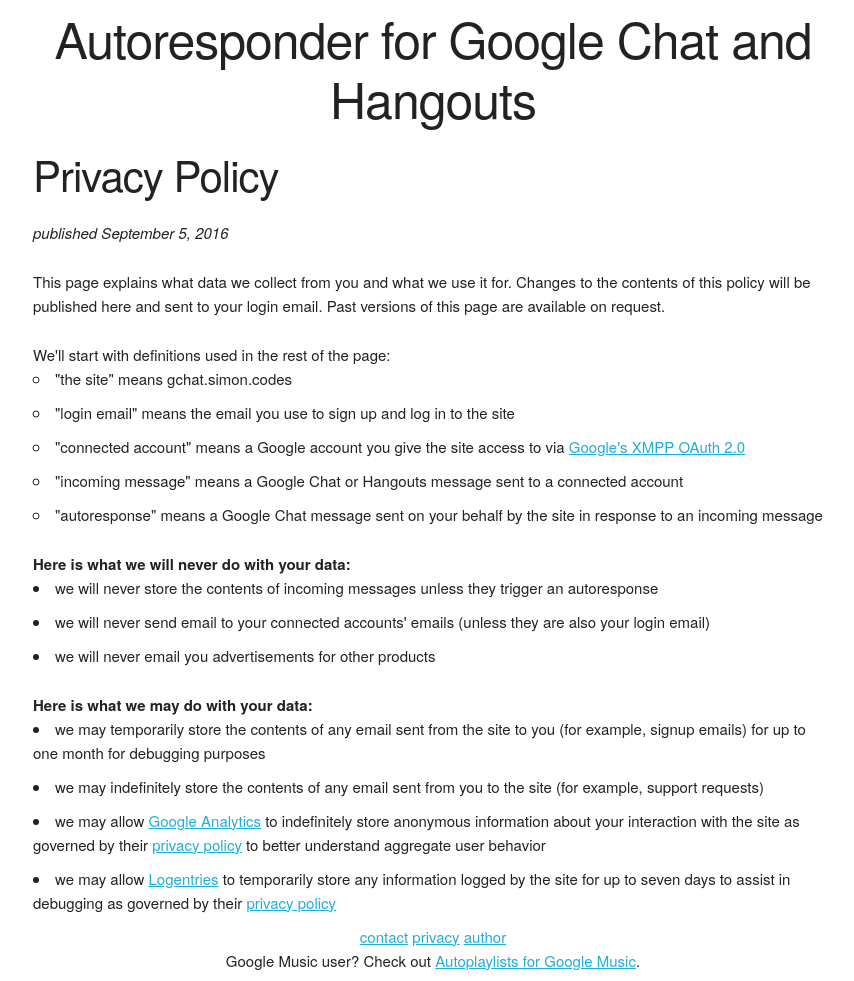
After one commit to simon-weber/gchatautorespond, a Django app: template gchatautorespond/apps/autorespond/templates/privacy.html in a window 1280 px wide. The commit adds this page. Shown: the whole page, without its empty margins (207-1061 px from the left). Run offline with Django 3.2, Linux system fonts and the light colour scheme; the template is opened without the code that fills it, so the values that code supplies are empty.

Commit message:
add privacy policy

```diff
--- a/gchatautorespond/apps/autorespond/templates/base.html
+++ b/gchatautorespond/apps/autorespond/templates/base.html
@@ -78,8 +78,9 @@
 
             <div id="footer">
                 {% block footer %}
-                Created by <a href="https://www.simonmweber.com">Simon Weber</a>.
-                Email <a href="mailto:simon@simonmweber.com">simon@simonmweber.com</a> with feedback or questions.
+                <a href="mailto:simon@simonmweber.com">contact</a>
+                <a href="/privacy">privacy</a>
+                <a href="https://simonmweber.com">author</a>
                 <br/>
                 Google Music user? Check out <a href="https://autoplaylists.simon.codes/">Autoplaylists for Google Music</a>.
                 {% endblock footer %}
--- /dev/null
+++ b/gchatautorespond/apps/autorespond/templates/privacy.html
@@ -0,0 +1,41 @@
+{% extends "base.html" %}
+{% block header %}
+<h1>Autoresponder for Google Chat and Hangouts</h1>
+{% endblock header %}
+
+{% block content %}
+<h2>Privacy Policy</h2>
+
+<p>
+<i>published September 5, 2016</i>
+</p>
+
+<p>
+This page explains what data we collect from you and what we use it for.
+Changes to the contents of this policy will be published here and sent to your login email.
+Past versions of this page are available on request.
+</p>
+
+We'll start with definitions used in the rest of the page:
+<ul>
+    <li>"the site" means gchat.simon.codes</li>
+    <li>"login email" means the email you use to sign up and log in to the site</li>
+    <li>"connected account" means a Google account you give the site access to via <a href="https://developers.google.com/talk/jep_extensions/oauth">Google's XMPP OAuth 2.0</a></li>
+    <li>"incoming message" means a Google Chat or Hangouts message sent to a connected account</li>
+    <li>"autoresponse" means a Google Chat message sent on your behalf by the site in response to an incoming message</li>
+</ul>
+
+<b>Here is what we will never do with your data:</b>
+<li>we will never store the contents of incoming messages unless they trigger an autoresponse</li>
+<li>we will never send email to your connected accounts' emails (unless they are also your login email)</li>
+<li>we will never email you advertisements for other products</li>
+
+<p>
+</p>
+<b>Here is what we may do with your data:</b>
+<li>we may temporarily store the contents of any email sent from the site to you (for example, signup emails) for up to one month for debugging purposes</li>
+<li>we may indefinitely store the contents of any email sent from you to the site (for example, support requests)</li>
+<li>we may allow <a href="https://www.google.com/analytics">Google Analytics</a> to indefinitely store anonymous information about your interaction with the site as governed by their <a href="https://support.google.com/analytics/answer/6004245?hl=en">privacy policy</a> to better understand aggregate user behavior</li>
+<li>we may allow <a href="https://logentries.com/">Logentries</a> to temporarily store any information logged by the site for up to seven days to assist in debugging as governed by their <a href="https://logentries.com/privacy/">privacy policy</a></li>
+
+{% endblock content %}
--- a/gchatautorespond/apps/autorespond/views.py
+++ b/gchatautorespond/apps/autorespond/views.py
@@ -63,6 +63,10 @@
     """
 
     template_name = 'logged_out.html'
+
+
+class PrivacyView(TemplateView):
+    template_name = 'privacy.html'
 
 
 def login(request):
--- a/gchatautorespond/urls.py
+++ b/gchatautorespond/urls.py
@@ -3,7 +3,7 @@
 from django.views.generic import RedirectView
 
 from .apps.autorespond import urls as autorespond_urls
-from .apps.autorespond.views import LoggedOutView
+from .apps.autorespond.views import LoggedOutView, PrivacyView
 
 urlpatterns = [
     url(r'^autorespond/', include(autorespond_urls)),
@@ -19,5 +19,6 @@
     # post-login will redirect here.
     url(r'^accounts/profile/$', RedirectView.as_view(pattern_name='autorespond', permanent=False)),
 
+    url(r'^privacy/$', PrivacyView.as_view(), name='privacy'),
     url(r'^$', LoggedOutView.as_view(), name='logged_out'),
 ]
```
